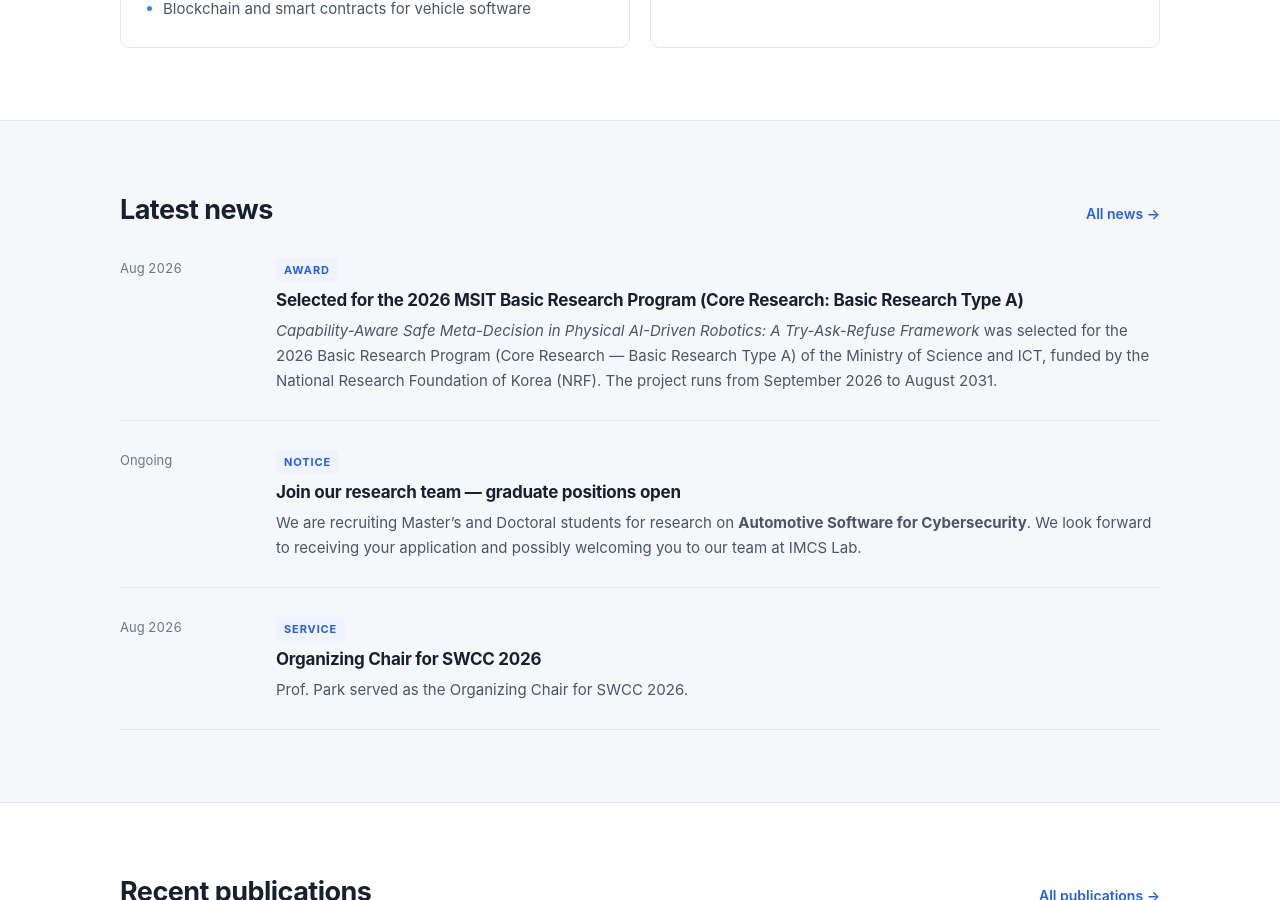
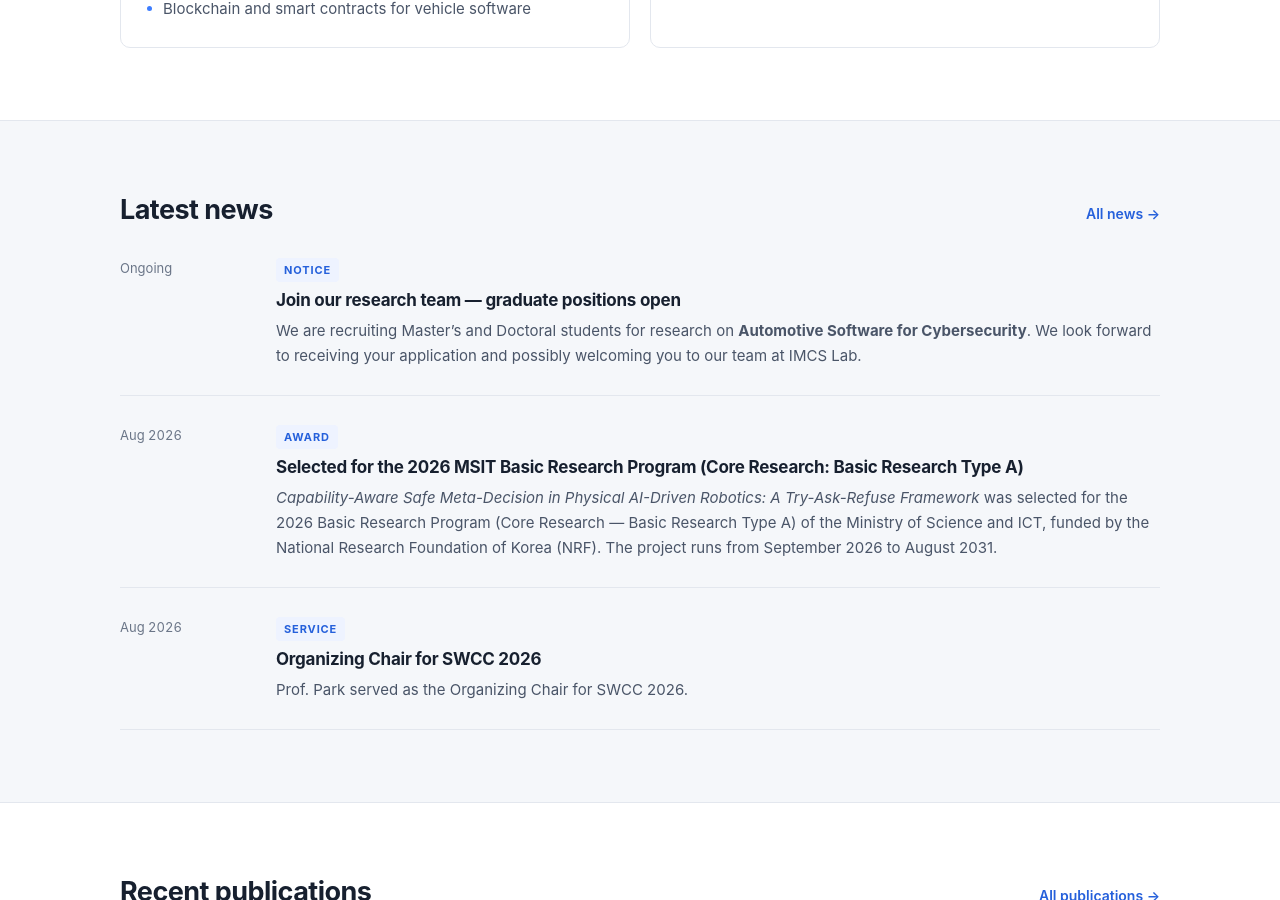
Before and after one commit to imcslab/imcslab.github.io, a Jekyll site: the page built from index.html, in a window 1280 px wide and 900 px high, scrolled down 1157 px. Built offline with Jekyll 4.4.1, drawn with Linux system fonts in a browser that asks for light colours; part of the change alters nothing that is shown.

Commit message:
News: keep the recruiting notice on top, grant announcement next
Co-Authored-By: Claude Opus 5 (1M context) <noreply@anthropic.com>

```diff
--- a/_data/news.yml
+++ b/_data/news.yml
@@ -17,16 +17,6 @@
 #
 # Items are shown in the order written here — newest first.
 
-- date: "Aug 2026"
-  tag: Award
-  title: "Selected for the 2026 MSIT Basic Research Program (Core Research: Basic Research Type A)"
-  body: >
-    *Capability-Aware Safe Meta-Decision in Physical AI-Driven Robotics: A
-    Try-Ask-Refuse Framework* was selected for the 2026 Basic Research Program
-    (Core Research — Basic Research Type A) of the Ministry of Science and ICT,
-    funded by the National Research Foundation of Korea (NRF). The project runs
-    from September 2026 to August 2031.
-
 - date: "Ongoing"
   tag: Notice
   title: "Join our research team — graduate positions open"
@@ -38,6 +28,16 @@
     - "Research topics: anomaly detection for CAN IDS, PKI for EV Plug and Charge, blockchain and smart contracts for automotive transactions"
     - "Positions: Master's or Doctoral program for graduate research opportunities"
     - "Contact: Prof. Seunghyun Park ([sp@hansung.ac.kr](mailto:sp@hansung.ac.kr))"
+
+- date: "Aug 2026"
+  tag: Award
+  title: "Selected for the 2026 MSIT Basic Research Program (Core Research: Basic Research Type A)"
+  body: >
+    *Capability-Aware Safe Meta-Decision in Physical AI-Driven Robotics: A
+    Try-Ask-Refuse Framework* was selected for the 2026 Basic Research Program
+    (Core Research — Basic Research Type A) of the Ministry of Science and ICT,
+    funded by the National Research Foundation of Korea (NRF). The project runs
+    from September 2026 to August 2031.
 
 - date: "Aug 2026"
   tag: Service
```
